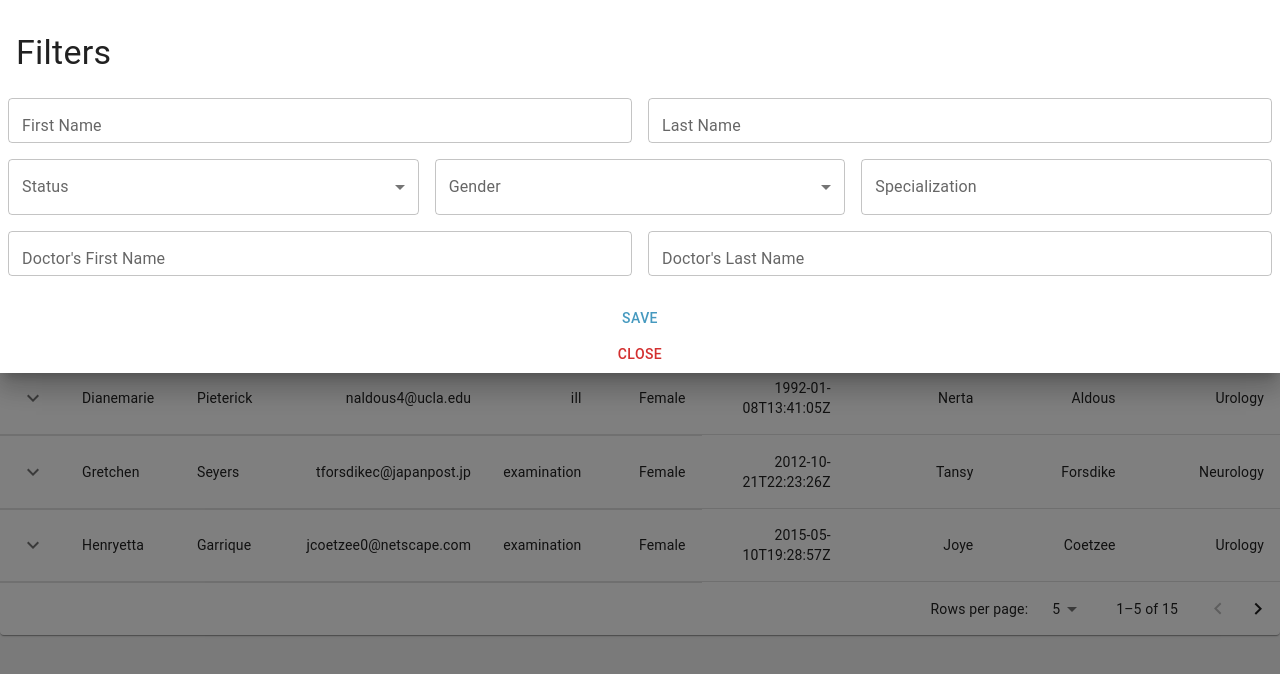
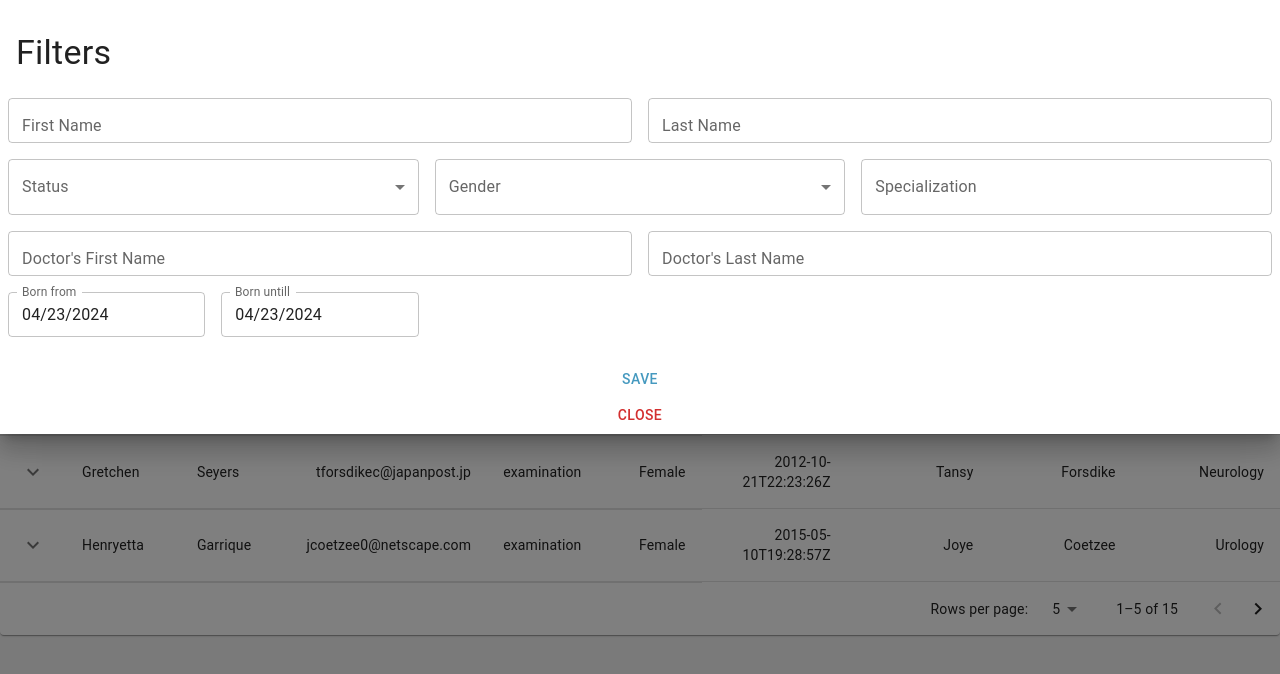
Before and after one commit to Space150891/solutions, a React (Vite) app: page /cubex/patient-list in a window 1280 px wide. Both pictures are taken after a click on the button 1216 px from the left and 96 px from the top of the page. Shown: the top 674 px of the page. Built offline with nearby package versions, Linux system fonts and the light colour scheme.

Commit message:
fix typization

```diff
--- a/package.json
+++ b/package.json
@@ -15,8 +15,10 @@
     "@hookform/resolvers": "^3.3.4",
     "@mui/icons-material": "^5.15.13",
     "@mui/material": "^5.15.13",
+    "@mui/x-date-pickers": "^7.2.0",
     "@reduxjs/toolkit": "^2.2.1",
     "apexcharts": "^3.48.0",
+    "dayjs": "^1.11.10",
     "react": "^18.2.0",
     "react-apexcharts": "^1.4.1",
     "react-dom": "^18.2.0",
--- a/src/pages/patient-list/components/filter.component.tsx
+++ b/src/pages/patient-list/components/filter.component.tsx
@@ -7,16 +7,18 @@ import {
    Grid,
    InputLabel,
    MenuItem,
-   Paper,
    Select,
    SwipeableDrawer,
    TextField,
    Typography,
    styled,
 } from '@mui/material';
-import { ReactNode, useState } from 'react';
+import { useState } from 'react';
 import { specializations } from '../mock';
-import { Filter1, FilterBAndW, FilterList, Telegram } from '@mui/icons-material';
+import { FilterList } from '@mui/icons-material';
+import { DatePicker, LocalizationProvider } from '@mui/x-date-pickers';
+import { AdapterDayjs } from '@mui/x-date-pickers/AdapterDayjs';
+import dayjs from 'dayjs';
 
 const Item = styled(`div`)(({ theme }) => ({
    backgroundColor: theme.palette.mode === 'dark' ? '#1A2027' : '#fff',
@@ -29,10 +31,14 @@ const Item = styled(`div`)(({ theme }) => ({
 export type FilterProps = {
    setFilters: React.Dispatch<React.SetStateAction<object>>;
 };
+export interface FilterCriteria {
+   // eslint-disable-next-line @typescript-eslint/no-explicit-any
+   [key: string]: any;
+}
 
 export default function Filter({ setFilters }: FilterProps) {
-   const [filter, setFilter] = useState({});
-   const [isOpen, setIsOpen] = useState(false);
+   const [filter, setFilter] = useState<FilterCriteria>({});
+   const [isOpen, setIsOpen] = useState<boolean>(false);
    console.log('filter:', filter);
 
    function onSaveHandle() {
@@ -66,7 +72,7 @@ export default function Filter({ setFilters }: FilterProps) {
                         label='First Name'
                         fullWidth
                         value={filter.first_name}
-                        onChange={(e) => setFilter({ ...filter, first_name: e.target.value })}
+                        onChange={(e) => setFilter((prev) => ({ ...prev, first_name: e.target.value }))}
                      />
                   </Item>
                </Grid>
@@ -77,7 +83,7 @@ export default function Filter({ setFilters }: FilterProps) {
                         label='Last Name'
                         fullWidth
                         value={filter.last_name}
-                        onChange={(e) => setFilter({ ...filter, last_name: e.target.value })}
+                        onChange={(e) => setFilter((prev) => ({ ...prev, last_name: e.target.value }))}
                      />
                   </Item>
                </Grid>
@@ -88,7 +94,7 @@ export default function Filter({ setFilters }: FilterProps) {
                         <Select
                            labelId='status'
                            value={filter.status}
-                           onChange={(e) => setFilter({ ...filter, status: e.target.value })}
+                           onChange={(e) => setFilter((prev) => ({ ...prev, status: e.target.value }))}
                            fullWidth
                            label='Status'
                         >
@@ -109,7 +115,7 @@ export default function Filter({ setFilters }: FilterProps) {
                         <Select
                            labelId='gender'
                            value={filter.gender}
-                           onChange={(e) => setFilter({ ...filter, gender: e.target.value })}
+                           onChange={(e) => setFilter((prev) => ({ ...prev, gender: e.target.value }))}
                            fullWidth
                            label='Gender'
                         >
@@ -174,6 +180,50 @@ export default function Filter({ setFilters }: FilterProps) {
                      />
                   </Item>
                </Grid>
+               <Grid item xs={2}>
+                  <Item>
+                     <LocalizationProvider dateAdapter={AdapterDayjs}>
+                        <DatePicker
+                           value={dayjs(filter.date_of_birth?.from)}
+                           label='Born from'
+                           slotProps={{ textField: { fullWidth: true } }}
+                           onChange={(value) => {
+                              console.log(value);
+
+                              return setFilter((prev) => ({
+                                 ...prev,
+                                 date_of_birth: {
+                                    ...prev.date_of_birth,
+                                    from: dayjs(value).format('DD/MM/YYYY'),
+                                 },
+                              }));
+                           }}
+                        />
+                     </LocalizationProvider>
+                  </Item>
+               </Grid>
+               <Grid item xs={2}>
+                  <Item>
+                     <LocalizationProvider dateAdapter={AdapterDayjs}>
+                        <DatePicker
+                           value={dayjs(filter.date_of_birth?.to)}
+                           label='Born untill'
+                           slotProps={{ textField: { fullWidth: true } }}
+                           onChange={(value) => {
+                              console.log(value);
+
+                              return setFilter((prev) => ({
+                                 ...prev,
+                                 date_of_birth: {
+                                    ...prev.date_of_birth,
+                                    to: dayjs(value).format('DD/MM/YYYY'),
+                                 },
+                              }));
+                           }}
+                        />
+                     </LocalizationProvider>
+                  </Item>
+               </Grid>
             </Grid>
             <Button variant='text' onClick={onSaveHandle}>
                Save
--- a/src/pages/patient-list/components/table.component.tsx
+++ b/src/pages/patient-list/components/table.component.tsx
@@ -11,10 +11,10 @@ import Typography from '@mui/material/Typography';
 import Paper from '@mui/material/Paper';
 import KeyboardArrowDownIcon from '@mui/icons-material/KeyboardArrowDown';
 import KeyboardArrowUpIcon from '@mui/icons-material/KeyboardArrowUp';
-// import { patients } from '../mock';
-import { IPatient } from '../types';
+
 import { useState } from 'react';
 import { TablePagination, TableSortLabel } from '@mui/material';
+import { IPatient, IPatientDoctor } from '../types';
 
 function Row(props: { row: IPatient }) {
    const { row } = props;
@@ -75,24 +75,28 @@ function Row(props: { row: IPatient }) {
    );
 }
 
-export default function PatientListTable({ patients }) {
-   const [order, setOrder] = useState('asc');
-   const [orderBy, setOrderBy] = useState('first_name');
-   const [page, setPage] = useState(0);
-   const [rowsPerPage, setRowsPerPage] = useState(5);
+export type PatientListProps = {
+   patients: IPatient[];
+};
 
-   const handleSort = (property) => (event) => {
+export default function PatientListTable({ patients }: PatientListProps) {
+   const [order, setOrder] = useState<string>('asc');
+   const [orderBy, setOrderBy] = useState<keyof IPatient>('first_name');
+   const [page, setPage] = useState<number>(0);
+   const [rowsPerPage, setRowsPerPage] = useState<number>(5);
+
+   const handleSort = (property: any) => (event: React.MouseEvent<unknown>) => {
       console.log(property, event);
       const isAsc = orderBy === property && order === 'asc';
       setOrder(isAsc ? 'desc' : 'asc');
       setOrderBy(property);
    };
 
-   const handleChangePage = (event, newPage) => {
+   const handleChangePage = (_: React.MouseEvent<HTMLButtonElement> | null, newPage: number) => {
       setPage(newPage);
    };
 
-   const handleChangeRowsPerPage = (event) => {
+   const handleChangeRowsPerPage = (event: React.ChangeEvent<HTMLInputElement | HTMLTextAreaElement>) => {
       setRowsPerPage(parseInt(event.target.value, 10));
       setPage(0);
    };
@@ -108,13 +112,14 @@ export default function PatientListTable({ patients }) {
 
          return isAsc ? dateA - dateB : dateB - dateA;
       } else if (orderBy.includes('doctor.')) {
-         const doctorProp = orderBy.split('.')[1];
+         const doctorProp: keyof IPatientDoctor = orderBy.split('.')[1] as keyof IPatientDoctor;
          if (a.doctor[doctorProp] < b.doctor[doctorProp]) {
             return isAsc ? -1 : 1;
          }
          if (a.doctor[doctorProp] > b.doctor[doctorProp]) {
             return isAsc ? 1 : -1;
          }
+
          return 0;
       } else {
          if (a[orderBy] < b[orderBy]) {
@@ -183,8 +188,10 @@ export default function PatientListTable({ patients }) {
                   </TableCell>
                   <TableCell align='right'>
                      <TableSortLabel
-                        active={orderBy === 'doctor.first_name'}
-                        direction={orderBy === 'doctor.first_name' ? (order as 'asc' | 'desc') : 'asc'}
+                        active={(orderBy as string) === 'doctor.first_name'}
+                        direction={
+                           (orderBy as string) === 'doctor.first_name' ? (order as 'asc' | 'desc') : 'asc'
+                        }
                         onClick={handleSort('doctor.first_name')}
                      >
                         Doctor's First Name
@@ -192,8 +199,10 @@ export default function PatientListTable({ patients }) {
                   </TableCell>
                   <TableCell align='right'>
                      <TableSortLabel
-                        active={orderBy === 'doctor.last_name'}
-                        direction={orderBy === 'doctor.last_name' ? (order as 'asc' | 'desc') : 'asc'}
+                        active={(orderBy as string) === 'doctor.last_name'}
+                        direction={
+                           (orderBy as string) === 'doctor.last_name' ? (order as 'asc' | 'desc') : 'asc'
+                        }
                         onClick={handleSort('doctor.last_name')}
                      >
                         Doctor's Last Name
@@ -201,8 +210,10 @@ export default function PatientListTable({ patients }) {
                   </TableCell>
                   <TableCell align='right'>
                      <TableSortLabel
-                        active={orderBy === 'doctor.specialization'}
-                        direction={orderBy === 'doctor.specialization' ? (order as 'asc' | 'desc') : 'asc'}
+                        active={(orderBy as string) === 'doctor.specialization'}
+                        direction={
+                           (orderBy as string) === 'doctor.specialization' ? (order as 'asc' | 'desc') : 'asc'
+                        }
                         onClick={handleSort('doctor.specialization')}
                      >
                         Specialization
--- a/src/pages/patient-list/patient-list.page.tsx
+++ b/src/pages/patient-list/patient-list.page.tsx
@@ -1,18 +1,19 @@
 import { useCallback, useEffect, useState } from 'react';
-import Filter from './components/filter.component';
+import Filter, { FilterCriteria } from './components/filter.component';
 import PatientListTable from './components/table.component';
 import { patients } from './mock';
 import { IPatient } from './types';
 
 export default function PatientListPage() {
-   interface FilterCriteria {
-      [key: string]: any;
-   }
+   const [filteredList, setFilteredList] = useState<IPatient[]>([]);
+   const [filters, setFilters] = useState<FilterCriteria>({});
+
    const applyFilters = useCallback((array: IPatient[], filters: FilterCriteria): IPatient[] => {
       return array.filter((item) => {
-         return Object.keys(filters).every((key) => {
+         return Object.keys(filters).every((k) => {
+            const key = k as keyof IPatient;
             const filterValue = filters[key];
-            const itemValue = item[key];
+            const itemValue: unknown = item[key];
 
             // Check if the filter value is an array
             if (Array.isArray(filterValue) && filterValue !== null) {
@@ -26,7 +27,7 @@ export default function PatientListPage() {
                // Recursively apply filters to nested objects
                console.log('filterValue:', filterValue);
 
-               return applyFilters([itemValue], filterValue).length > 0;
+               return applyFilters([itemValue as IPatient], filterValue).length > 0;
             }
 
             // Apply your filter logic here. This example checks for strict equality.
@@ -34,9 +35,6 @@ export default function PatientListPage() {
          });
       });
    }, []);
-
-   const [filteredList, setFilteredList] = useState<IPatient[]>([]);
-   const [filters, setFilters] = useState<FilterCriteria>({});
 
    useEffect(() => {
       if (patients) setFilteredList(patients);
```
Also changed, not shown: src/pages/patient-list/types.ts (+4 -4 lines), 1 other file (tests, documents, lock files or other folders).
